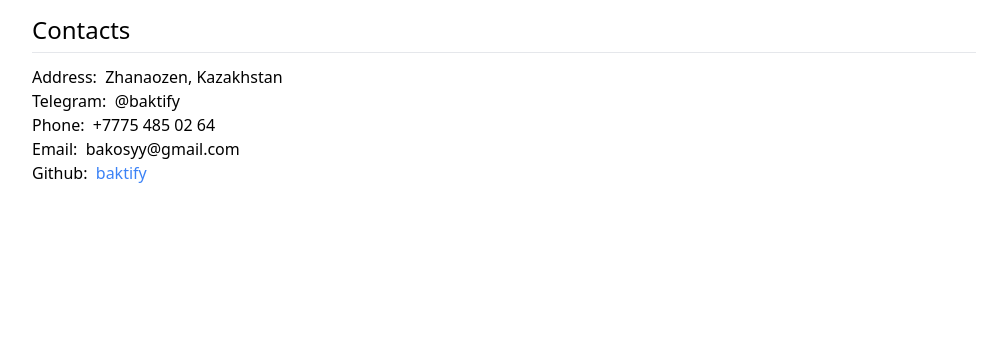
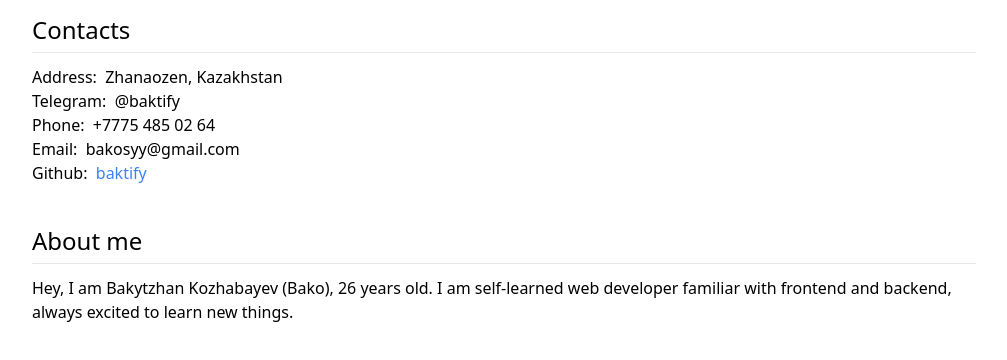
Before and after one commit to baktify/rsschool-cv, a website built with Vite: page index.html in a window 1280 px wide. Shown: the part 130-490 px from the top of the page, without its empty margins (136-1143 px from the left). Built offline with nearby package versions, Linux system fonts and the light colour scheme.

Commit message:
feat: add about me

```diff
--- a/index.html
+++ b/index.html
@@ -35,6 +35,16 @@
       </ul>
     </section>
 
+    <!-- About me -->
+    <section class="mb-10 px-10">
+      <h2 class="text-2xl mb-1.5">About me</h2>
+      <hr>
+      <p class="my-3">
+        Hey, I am Bakytzhan Kozhabayev (Bako), 26 years old. I am
+        self-learned web developer familiar with frontend and backend,
+        always excited to learn new things.
+      </p>
+    </section>
   </main>
 
   <script type="module" src="/src/main.ts"></script>
```
